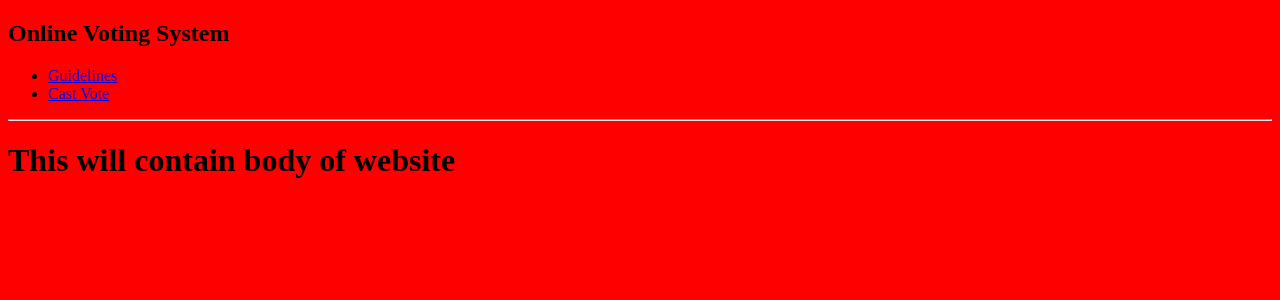
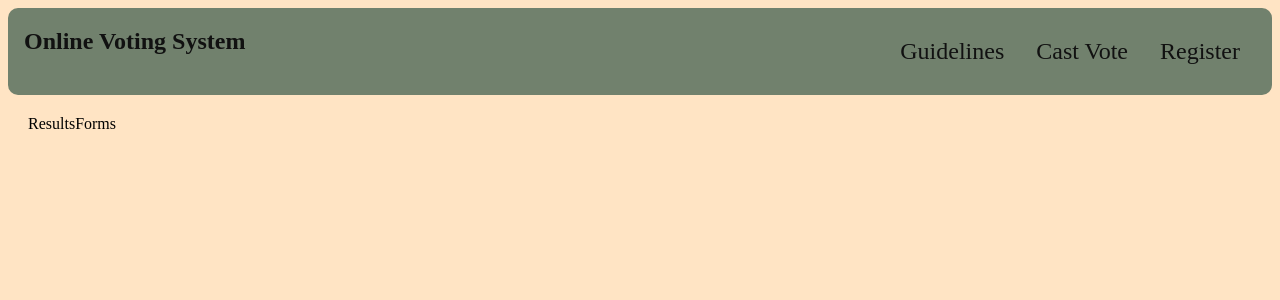
Before and after one commit to P-Pokharel/Election-Website, a Django app: page / in a window 1280 px wide. Shown: the top 300 px of the page. Run offline with Django 5.2, Linux system fonts and the light colour scheme.

Commit message:
Nav bar for the site

```diff
--- a/static/css/base.css
+++ b/static/css/base.css
@@ -1,3 +1,44 @@
 body {
-    background-color: red;
+    background-color: bisque;
 }
+
+.site-logo {
+    margin-left: 2vh;
+}
+
+.site-logo a {
+    text-decoration: none;
+    color: #111;
+}
+
+#navbar {
+    background-color: #71816d;
+    display: flex;
+    justify-content: space-between;
+    border-radius: 10px;
+}
+
+ul {
+    display: flex;
+    list-style: none;
+    margin-right: 2vh;
+}
+
+li a {
+    text-decoration: none;
+    padding: 14px 16px;
+    display: block;
+    text-align: center;
+    color: #111;
+    font-size: 3vh;
+}
+
+li a:hover {
+    text-decoration: underline;
+    background-color: #4f7a72;
+}
+
+.content {
+    margin: 20px;
+    display: flex;
+}
--- a/voting/templates/voting/base.html
+++ b/voting/templates/voting/base.html
@@ -8,18 +8,20 @@
     <title>E-Vote</title>
 </head>
 <body>
-    <nav>
+    <nav id="navbar">
+
         <div class="site-logo">
-            <h1>Online Voting System</h1>
+            <a href="#"><h1>Online Voting System</h1></a>
         </div>
-        <div>
+        <div class="navigation">
             <ul>
                 <li><a href="#">Guidelines</a></li>
                 <li><a href="#">Cast Vote</a></li>
+                <li><a href="#">Register</a></li>
             </ul>
         </div>
+
     </nav>
-    <hr>
 
     <div class="container">
         {% block content %}
--- a/voting/templates/voting/home.html
+++ b/voting/templates/voting/home.html
@@ -2,5 +2,8 @@
 {% load static %}
 
 {% block content %}
-    <h1>This will contain body of website</h1>
+    <div class="content">
+        <div class="result">Results</div>
+        <div class="forms">Forms</div>
+    </div>
 {% endblock %}
```
